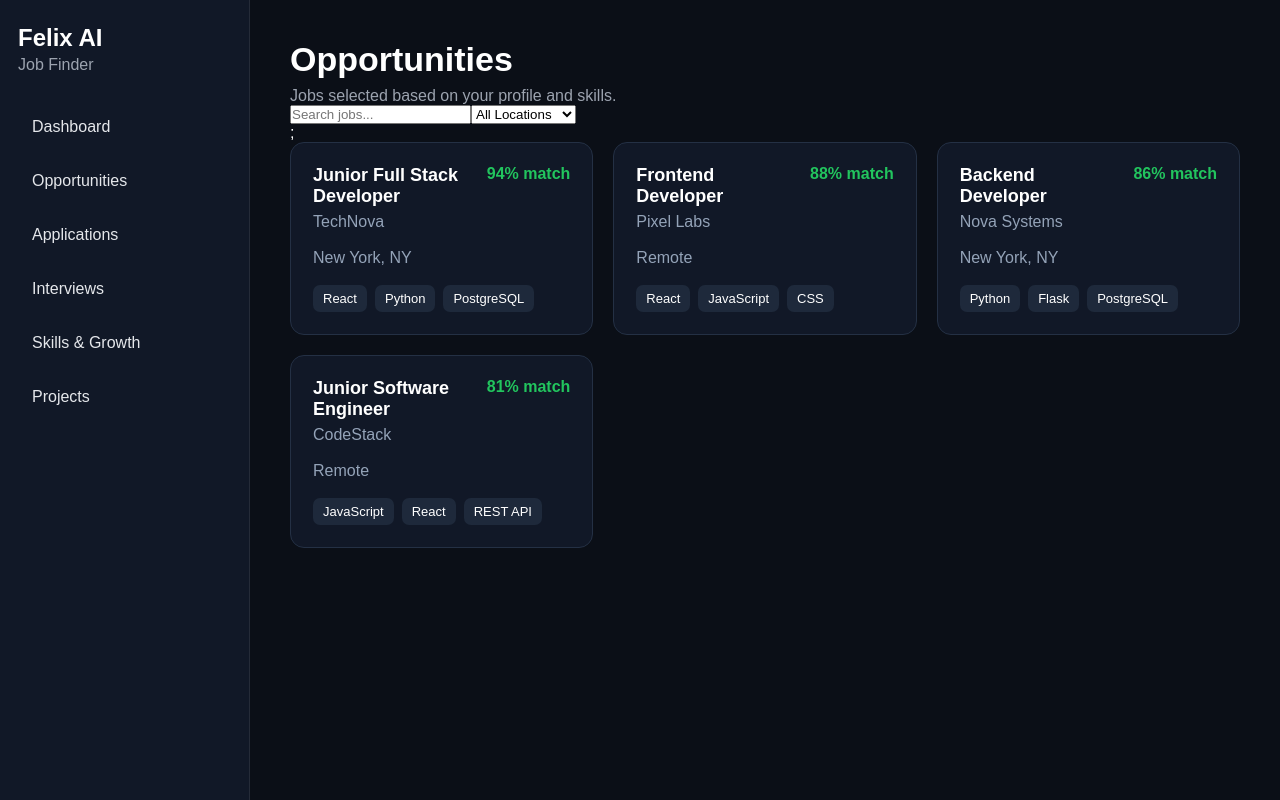
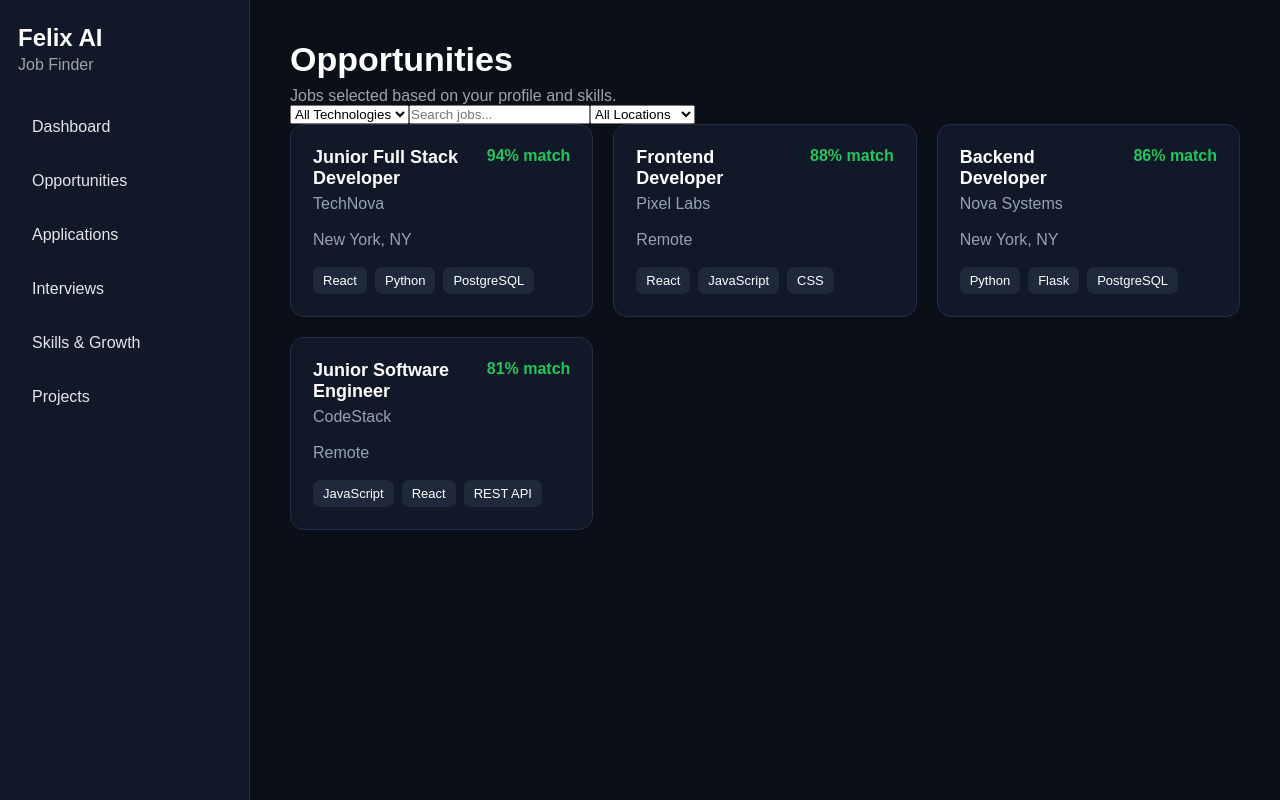
Before and after one commit to felixbritez26/JOB-GO-IA, a React (Vite) app: page /opportunities in a window 1280 px wide. Built offline with nearby package versions, Linux system fonts and the light colour scheme.

Commit message:
fixthisproyect

```diff
--- a/src/pages/Opportunities.jsx
+++ b/src/pages/Opportunities.jsx
@@ -4,6 +4,7 @@ import JobCard from "../components/JobCard";
 
 function Opportunities() {
   const [search, setSearch] = useState("");
+  const [technologyFilter, setTechnologyFilter] = useState("All");
 
   const [locationFilter, setLocationFilter] = useState("All");
   const jobs = [
@@ -45,7 +46,10 @@ function Opportunities() {
     const matchesLocation =
       locationFilter === "All" || job.location === locationFilter;
 
-    return matchesSearch && matchesLocation;
+    const matchesTechnology =
+      technologyFilter === "All" || job.technologies.includes(technologyFilter);
+
+    return matchesSearch && matchesLocation && matchesTechnology;
   });
 
   return (
@@ -56,6 +60,17 @@ function Opportunities() {
         <h1>Opportunities</h1>
         <p>Jobs selected based on your profile and skills.</p>
         <div className="search-container">
+          <select
+            value={technologyFilter}
+            onChange={(event) => setTechnologyFilter(event.target.value)}
+          >
+            <option value="All">All Technologies</option>
+            <option value="React">React</option>
+            <option value="JavaScript">JavaScript</option>
+            <option value="Python">Python</option>
+            <option value="Flask">Flask</option>
+            <option value="PostgreSQL">PostgreSQL</option>
+          </select>
           <input
             type="text"
             placeholder="Search jobs..."
@@ -72,7 +87,7 @@ function Opportunities() {
             <option value="Remote">Remote</option>
           </select>
         </div>
-        ;
+
         <div className="jobs-container">
           {filteredJobs.map((job) => (
             <JobCard
```
